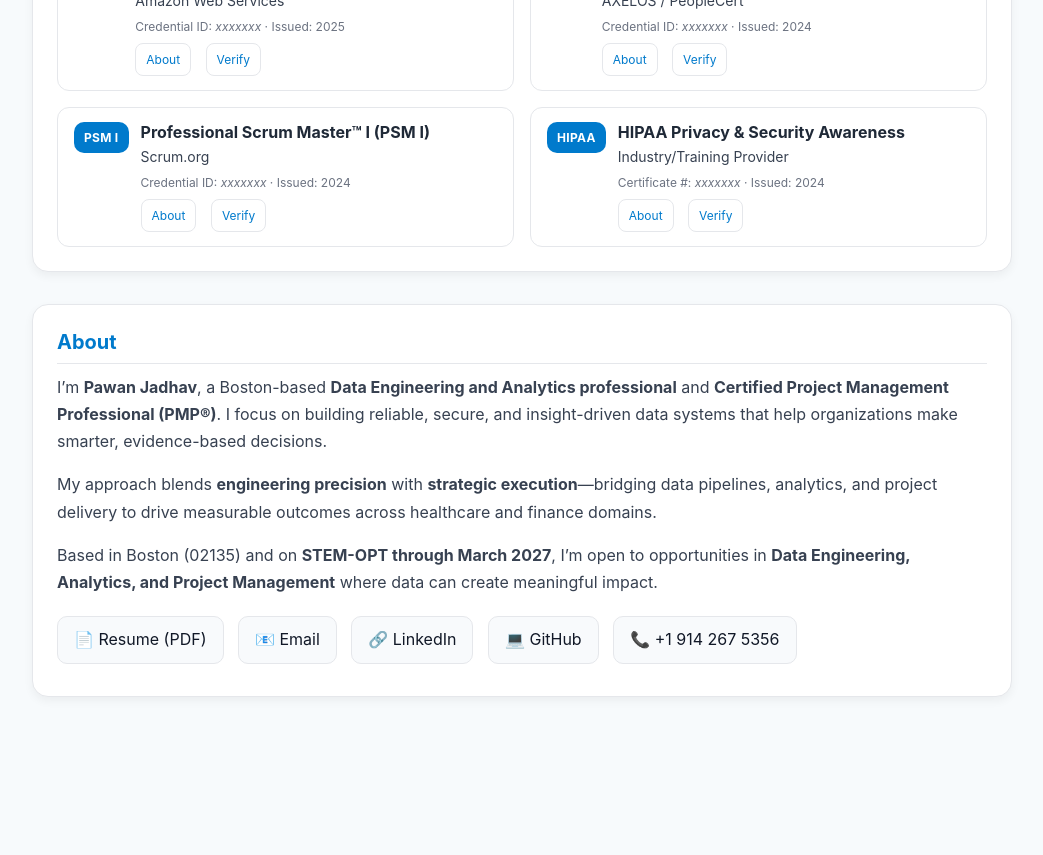
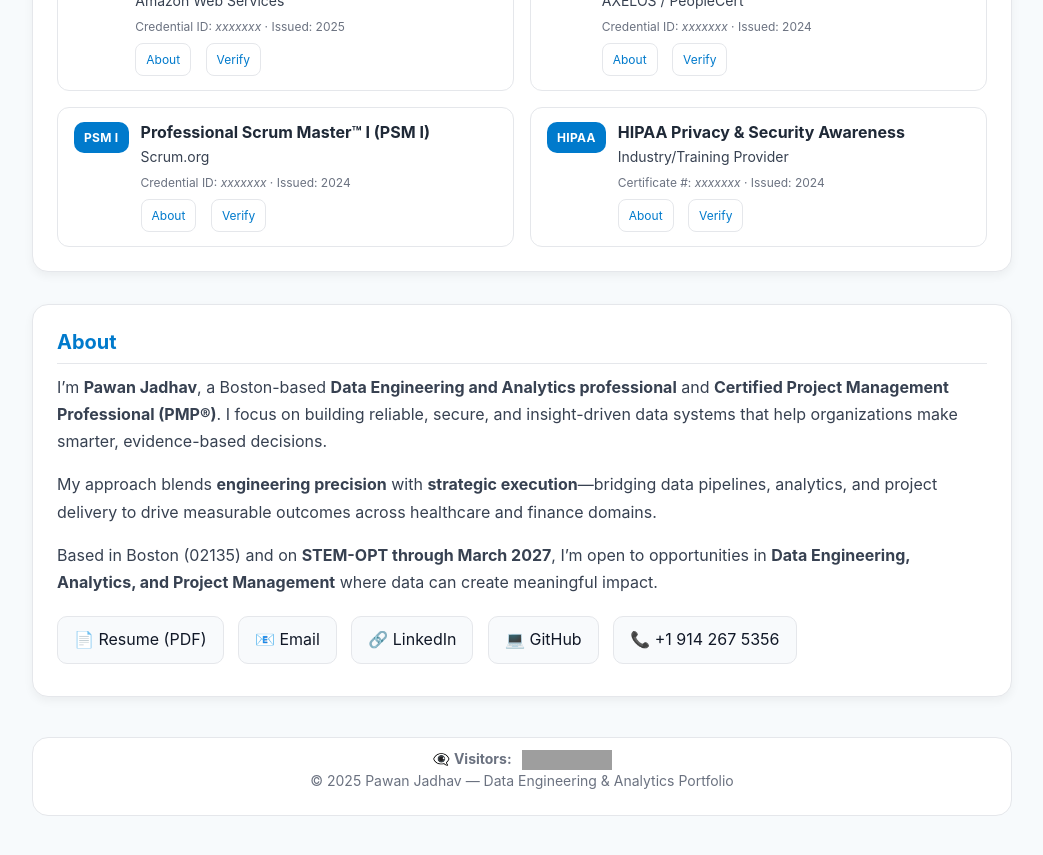
Before and after one commit to PawanJadhav7/PawanJadhav.github.io, a Jekyll site: the page built from index.md, in a window 1280 px wide and 900 px high, scrolled down 2300 px. Shown: the top 855 px of the window, without its empty margins (118-1161 px from the left). Built offline with Jekyll 4.4.1, drawn with Linux system fonts in a browser that asks for light colours; before the commit the page ends 3093 px from its top, so only the background shows below that; grey boxes are pictures that could not be loaded.

Commit message:
Update index.md

```diff
--- a/index.md
+++ b/index.md
@@ -315,3 +315,9 @@ Batch + incremental ELT; time-series marts and KPI drilldowns.
   </p>
 
 </section>
+<section style="text-align:center;margin:40px 0 20px;padding-top:10px;border-top:1px solid #e5e7eb;color:#6b7280;font-size:14px;">
+  👁️‍🗨️ <strong>Visitors:</strong>
+  <img src="https://visitcount.itsvg.in/api?id=PawanJadhav&label=Visitors&color=007ACC&icon=5&pretty=true" alt="Visit Counter" style="vertical-align:middle;margin-left:6px;">
+  <br>
+  © 2025 Pawan Jadhav — Data Engineering & Analytics Portfolio
+</section>
```
